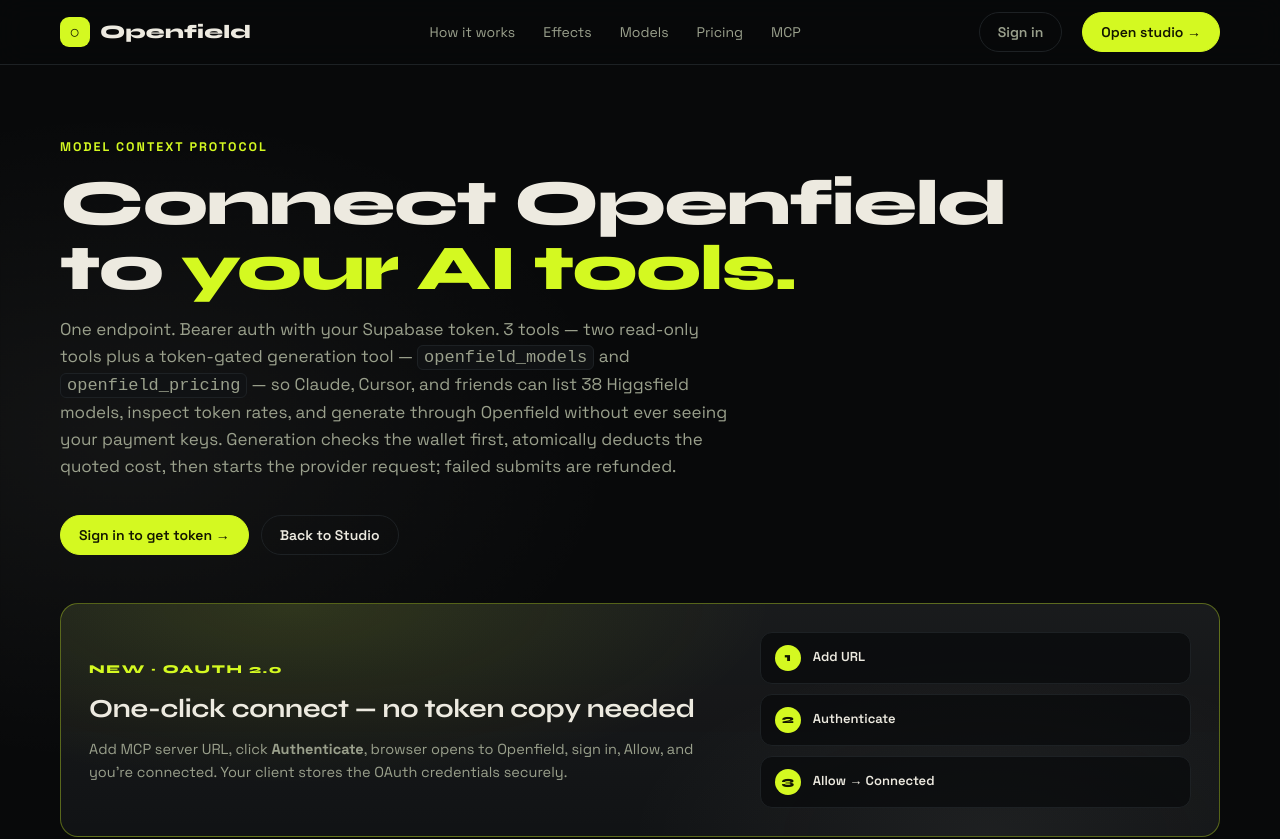
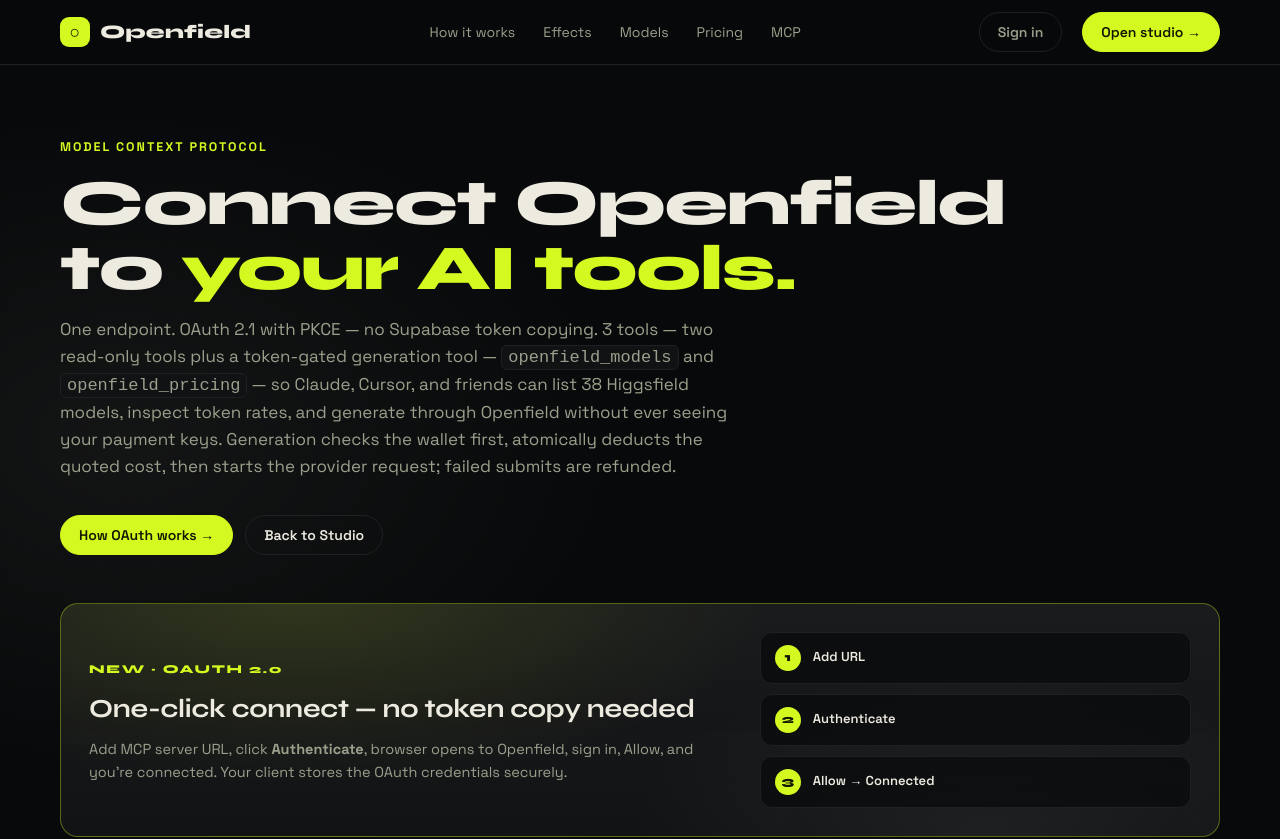
Before and after one commit to sahajiscoding/openfield, a Next.js app: page /mcp in a window 1280 px wide. Shown: the top 839 px of the page. Built offline with nearby package versions, Linux system fonts and the light colour scheme; no server answers.

Commit message:
Align MCP page with OAuth authentication

```diff
--- a/src/app/mcp/page.tsx
+++ b/src/app/mcp/page.tsx
@@ -11,7 +11,7 @@
   alternates: { canonical: "/mcp" },
   title: "MCP — Connect Openfield to Claude, Cursor, and any AI tool",
   description:
-    "Add Openfield to Claude Desktop, Cursor, Windsurf, VS Code, Cline, Claude Code, Codex, Continue, or any MCP client. One endpoint, Bearer auth, model/pricing discovery, and token-gated generation.",
+    "Add Openfield to Claude Desktop, Cursor, Windsurf, VS Code, Cline, Claude Code, Codex, Continue, or any MCP client. One endpoint, OAuth 2.1 authentication, model/pricing discovery, and token-gated generation.",
 };
 
 export default function McpPublicPage() {
@@ -33,7 +33,7 @@
           </Reveal>
           <Reveal>
             <p className="of-lede" style={{ maxWidth: 62 + "ch" }}>
-              One endpoint. Bearer auth with your Supabase token. 3 tools — two read-only tools plus a token-gated generation tool —{" "}
+              One endpoint. OAuth 2.1 with PKCE — no Supabase token copying. 3 tools — two read-only tools plus a token-gated generation tool —{" "}
               <code style={{ background: "#101214", border: "1px solid var(--of-line)", padding: "2px 6px", borderRadius: 6 }}>openfield_models</code> and{" "}
               <code style={{ background: "#101214", border: "1px solid var(--of-line)", padding: "2px 6px", borderRadius: 6 }}>openfield_pricing</code> — so
               Claude, Cursor, and friends can list 38 Higgsfield models, inspect token rates, and generate through Openfield without ever seeing your
@@ -42,8 +42,8 @@
           </Reveal>
           <Reveal>
             <div className="of-cta-row" style={{ marginTop: 20 }}>
-              <Link href="/login?next=/mcp" className="of-btn of-btn--lime">
-                Sign in to get token →
+              <Link href="#oauth-setup" className="of-btn of-btn--lime">
+                How OAuth works →
               </Link>
               <Link href="/studio" className="of-btn">
                 Back to Studio
@@ -51,7 +51,7 @@
             </div>
           </Reveal>
 
-          <div style={{ marginTop: 48 }}>
+          <div id="oauth-setup" style={{ marginTop: 48 }}>
             <McpSetupClient endpoint={endpoint} />
           </div>
         </section>
@@ -80,7 +80,7 @@
               <div className="of-mock-row">
                 <span className="of-chip">openfield_models ✓</span>
                 <span className="of-chip">openfield_pricing ✓</span>
-                <span className="of-chip of-chip--lime">Bearer auth ✓</span>
+                <span className="of-chip of-chip--lime">OAuth 2.1 ✓</span>
               </div>
             </div>
           </div>
```
